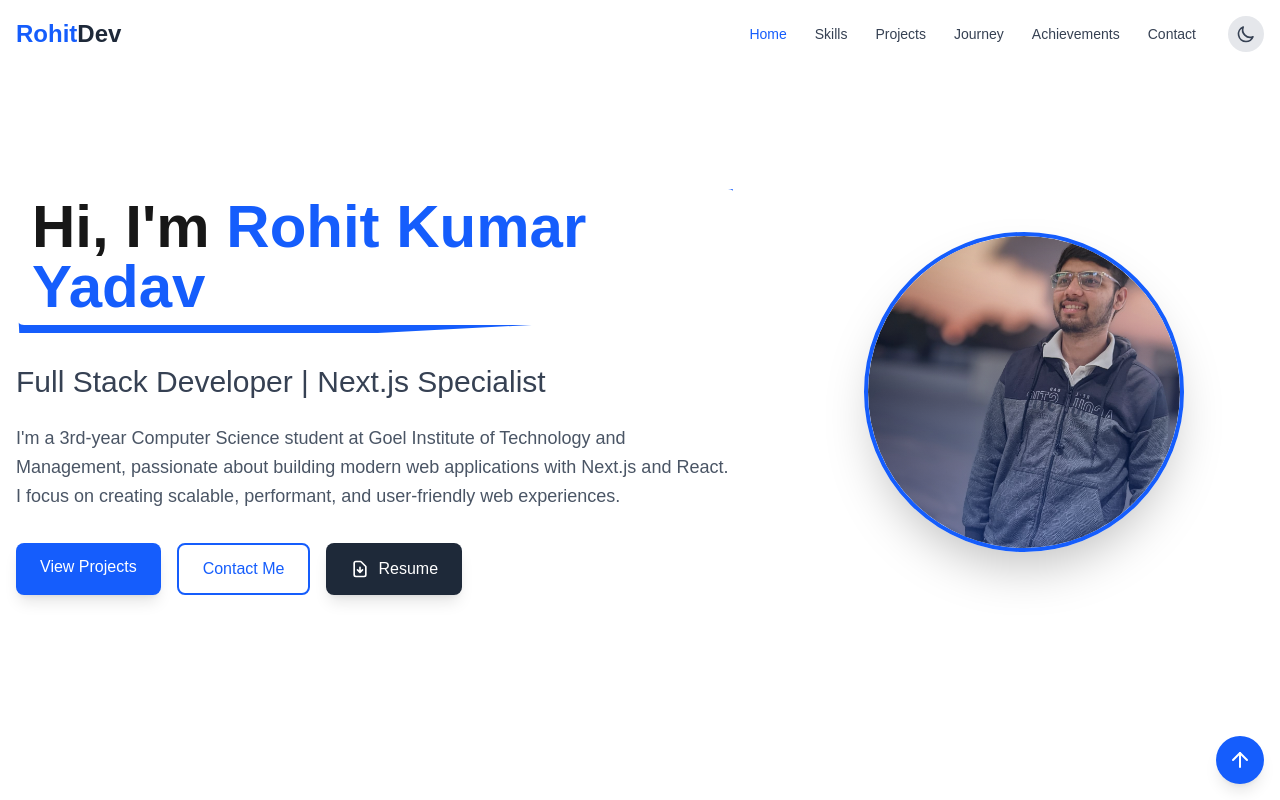
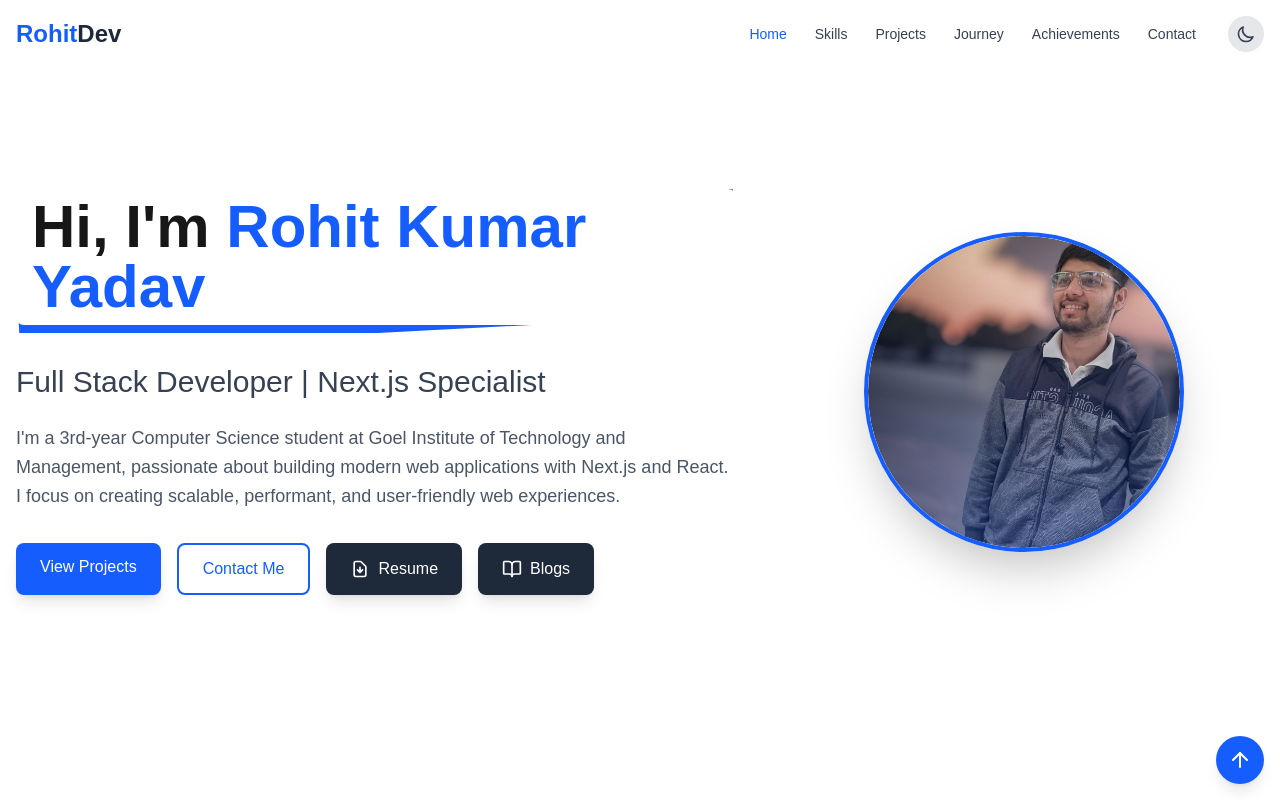
Before and after one commit to rohit-ayadav/my-portfolio, a Next.js app: page / in a window 1280 px wide. Shown: the top 800 px of the page. Built offline with nearby package versions, Linux system fonts and the light colour scheme.

Commit message:
Add Blogs link to HeroSection with icon

```diff
--- a/components/sections/HeroSection.tsx
+++ b/components/sections/HeroSection.tsx
@@ -4,6 +4,7 @@ import { motion } from 'framer-motion';
 import Image from 'next/image';
 import Link from 'next/link';
 import { PersonalInfo } from '@/types';
+import { Book, BookOpen, ContactRound } from 'lucide-react';
 
 interface HeroSectionProps {
     isLoaded: boolean;
@@ -64,6 +65,7 @@ const HeroSection = ({ isLoaded, personalInfo }: HeroSectionProps) => {
                             View Projects
                         </Link>
                         <Link href="#contact" className="px-6 py-3 border-2 border-blue-600 dark:border-blue-500 text-blue-600 dark:text-blue-400 hover:bg-blue-50 dark:hover:bg-gray-800 font-medium rounded-lg transition-colors transform hover:scale-105 duration-300">
+                            {/* <ContactRound className="h-5 w-5 mr-2" /> */}
                             Contact Me
                         </Link>
                         <a
@@ -77,6 +79,16 @@ const HeroSection = ({ isLoaded, personalInfo }: HeroSectionProps) => {
                             </svg>
                             Resume
                         </a>
+                        {/* Link for Blogs */}
+                        <Link
+                            href={`https://devblogger.in/author/rohit.ayadav/`}
+                            target="_blank"
+                            rel="noopener noreferrer"
+                            className="px-6 py-3 bg-gray-800 hover:bg-gray-900 dark:bg-gray-700 dark:hover:bg-gray-600 text-white font-medium rounded-lg transition-colors shadow-lg hover:shadow-xl transform hover:scale-105 duration-300 flex items-center"
+                        >
+                            <BookOpen className="h-5 w-5 mr-2" />
+                            Blogs
+                        </Link>
                     </motion.div>
                 </motion.div>
                 <motion.div
```
